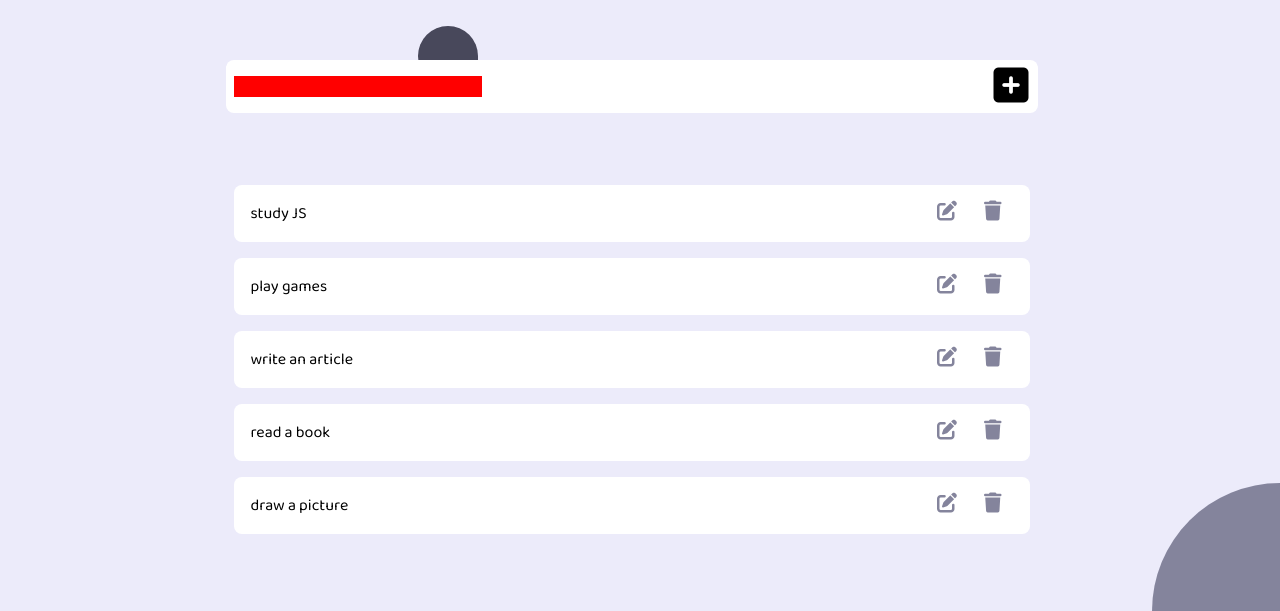
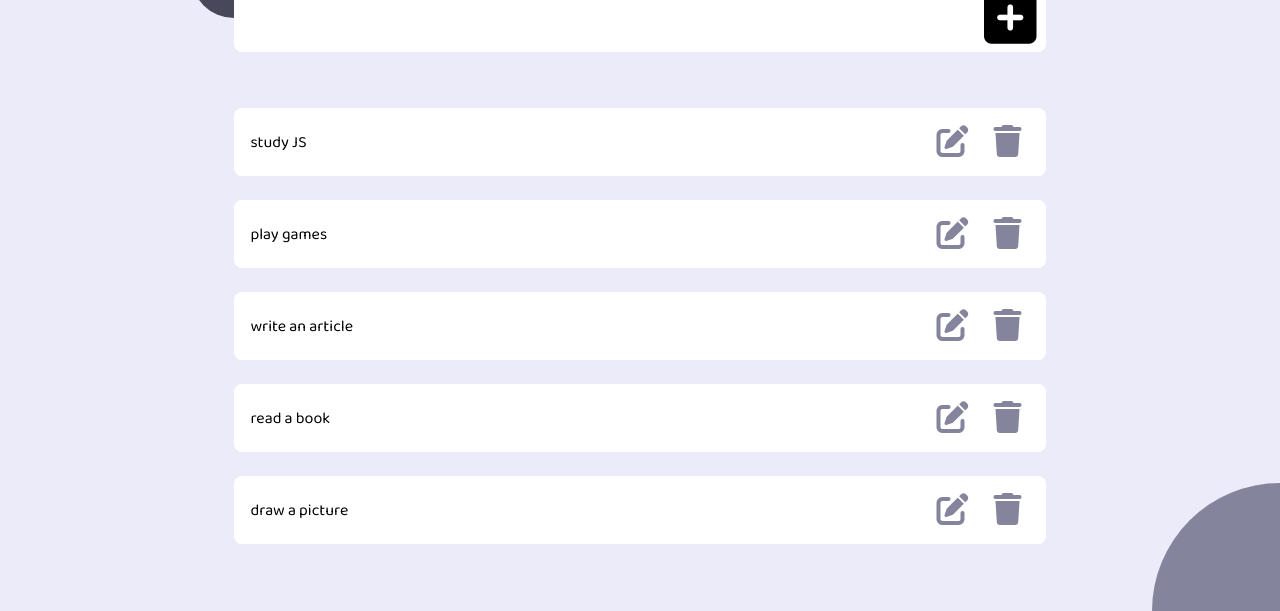
Before and after one commit to Latseng/layoutPractiseToDoList, a plain HTML site: page index.html in a window 1280 px wide. Shown: the part 189-800 px from the top of the page. Drawn offline with Linux system fonts and the light colour scheme.

Commit message:
RWD fixed

```diff
--- a/index.html
+++ b/index.html
@@ -21,79 +21,60 @@
   </head>
   <body>
     <main>
-      <h1>TODO</h1>
+      <h1 class="title">TODO</h1>
+      <div class="add-container">
+        <input type="text" class="add-item" />
+        <button type="button" class="add-btn">
+          <i class="fa-solid fa-square-plus add-icon"></i>
+        </button>
         <div class="corner"></div>
-      <div class="add">
-        <div class="add-todo">
-          <form>
-            <input type="text" id="new-todo" />
-          </form>
-          <div class="btn">
-            <button type="button" id="add-todo">
-              <i class="fa-solid fa-square-plus"></i>
+      </div>
+      <div class="todo">
+        <li class="item">
+          study JS
+          <button type="button" class="edit-btn">
+            <i class="fas fa-edit edit-icon"></i>
           </button>
-          </div>
-        </div>
-      </div>
-
-      <div class="todo">
-        <ul>
-          <li>
-            study JS
-            <div class="btn">
-              <button type="button" class="edit-button">
-                <i class="fas fa-edit"></i>
+          <button type="button" class="delete-btn">
+            <i class="fas fa-trash trash-icon"></i>
           </button>
-              <button type="button" class="delete-buttdon">
-                <i class="fas fa-trash"></i>
+        </li>
+        <li class="item">
+          play games
+          <button type="button" class="edit-btn">
+            <i class="fas fa-edit edit-icon"></i>
           </button>
-            </div>
+          <button type="button" class="delete-btn">
+            <i class="fas fa-trash trash-icon"></i>
+          </button>
         </li>
-          <li>
-            play games
-            <div class="btn">
-              <button type="button" class="edit-button">
-                <i class="fas fa-edit"></i>
+        <li class="item">
+          write an article
+          <button type="button" class="edit-btn">
+            <i class="fas fa-edit edit-icon"></i>
           </button>
-              <button type="button" class="delete-buttdon">
-                <i class="fas fa-trash"></i>
+          <button type="button" class="delete-btn">
+            <i class="fas fa-trash trash-icon"></i>
           </button>
-            </div>
         </li>
-          <li>
-            write an article
-            <div class="btn">
-              <button type="button" class="edit-button">
-                <i class="fas fa-edit"></i>
+        <li class="item">
+          read a book
+          <button type="button" class="edit-btn">
+            <i class="fas fa-edit edit-icon"></i>
           </button>
-              <button type="button" class="delete-buttdon">
-                <i class="fas fa-trash"></i>
+          <button type="button" class="delete-btn">
+            <i class="fas fa-trash trash-icon"></i>
           </button>
-            </div>
         </li>
-          <li>
-            read a book
-            <div class="btn">
-              <button type="button" class="edit-button">
-                <i class="fas fa-edit"></i>
+        <li class="item">
+          draw a picture
+          <button type="button" class="edit-btn">
+            <i class="fas fa-edit edit-icon"></i>
           </button>
-              <button type="button" class="delete-buttdon">
-                <i class="fas fa-trash"></i>
+          <button type="button" class="delete-btn">
+            <i class="fas fa-trash trash-icon"></i>
           </button>
-            </div>
         </li>
-          <li>
-            draw a picture
-            <div class="btn">
-              <button type="button" class="edit-button">
-                <i class="fas fa-edit"></i>
-              </button>
-              <button type="button" class="delete-buttdon">
-                <i class="fas fa-trash"></i>
-              </button>
-            </div>
-          </li>
-        </ul>
       </div>
     </main>
     <div class="circle"></div>
--- a/style/style.scss
+++ b/style/style.scss
@@ -2,6 +2,15 @@
   padding: 0;
   margin: 0;
   box-sizing: border-box;
+}
+ul {
+  list-style-type: none;
+}
+
+.title {
+  text-align: center;
+  margin-top: 5rem;
+  font-size: 3rem;
 }
 
 body {
@@ -11,115 +20,92 @@ body {
   main {
     padding: 1rem;
     align-items: center;
-    // position: relative;
     min-height: fit-content;
     display: flex;
     flex-direction: column;
-    h1 {
-      text-align: center;
-      margin-top: 5rem;
-      font-size: 3rem;
   }
 
-    div.corner {
-      width: 60px;
-      height: 60px;
-      border-radius: 50% 50% 50% 0;
-      transform: rotate(-90deg) translate(-70%, -320%);
-      background-color: #48485b;
-      z-index: -1;
+  .add-container {
+    display: flex;
+    position: relative;
+    align-items: center;
+    width: 65%;
+    margin-bottom: 2rem;
+    .add-item {
+      width: 100%;
+      height: 68px;
+      border-radius: 8px;
+      border: none;
     }
-
-    div.add {
-      width: 65%;
-
-      margin: 1rem 2rem 2.5rem 1rem;
-      // padding: 0.25rem 0.25rem;
-
-      // position: absolute;
-      display: flex;
-      flex-direction: row;
-      justify-content: center;
-      // align-items: center;
-
-      div.add-todo {
+    .add-btn {
+      border: none;
+      right: 9px;
+      position: absolute;
       background-color: white;
-        border-radius: 8px;
-        display: flex;
-        justify-content: space-between;
-        align-items: center;
-        width: 100%;
-        z-index: 1;
-        form {
-          input {
-            margin: 1rem 0.5rem;
-            font-size: 18px;
-            border: none;
-            background-color: red;
-            width: 100%;
-          }
-        }
-        div.btn {
-          margin-right: 9px;
-          padding: 0rem;
-          border: none;
-          width: auto;
-          button {
-            border: none;
-            color: none;
-            background-color: white;
-            i {
-              font-size: 2.5rem;
-            }
       &:hover {
         cursor: pointer;
       }
+      .add-icon {
+        font-size: 60px;
       }
     }
+    .corner {
+      width: 86px;
+      height: 86px;
+      border-radius: 50%;
+      background-color: #48485b;
+      position: absolute;
+      transform: translate(-50%, -50%);
+      z-index: -3;
     }
   }
-    div.todo {
-      // position: absolute;
-      z-index: 3;
+
+  .todo {
     width: 65%;
-      // transform: translate(19.5rem, 5.5rem);
-      margin: 1rem 2rem 2.5rem 1rem;
+  }
 
-      ul {
-        text-align: center;
-        list-style-type: none;
-        li {
+  .item {
     list-style-type: none;
     text-align: left;
-          margin: 1rem 0.5rem;
+    width: 100%;
+    height: 68px;
+    margin: 1.5rem 0;
     padding: 1rem 1rem;
     border: 1px;
     border-radius: 8px;
     background-color: white;
     display: flex;
-          flex-direction: row;
-          justify-content: space-between;
-          div.btn {
-            button {
-              margin: 0rem 0.75rem;
+    align-items: center;
+    position: relative;
+    .delete-btn {
+      right: 24px;
+      position: absolute;
+      font-size: 32px;
       border: none;
-              color: none;
       background-color: white;
-              i {
-                font-size: 1.25rem;
-                color: #84849c;
-              }
       &:hover {
         cursor: pointer;
       }
+      .trash-icon {
+        color: #84849c;
       }
     }
+    .edit-btn {
+      position: absolute;
+      right: 77px;
+      font-size: 32px;
+      border: none;
+      background-color: white;
+      &:hover {
+        cursor: pointer;
       }
+      .edit-icon {
+        color: #84849c;
       }
     }
   }
 
-  div.circle {
+  .circle {
     background-color: #84849c;
     position: fixed;
     bottom: 0;
```
Also changed, not shown: style/style.css, 1 other file. Lines whose indentation alone changed are shown as unchanged.
